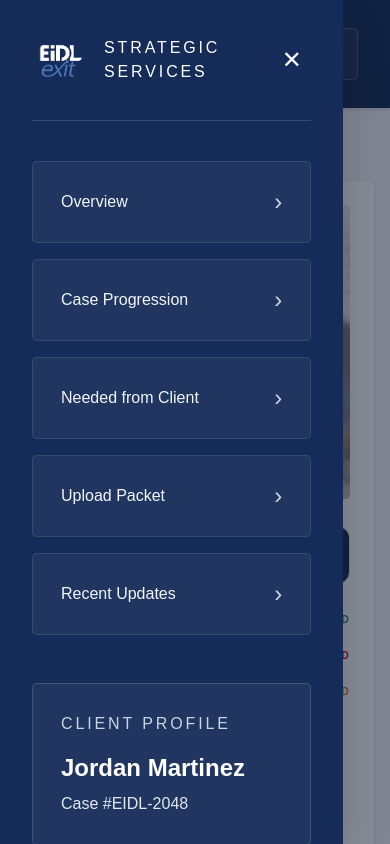
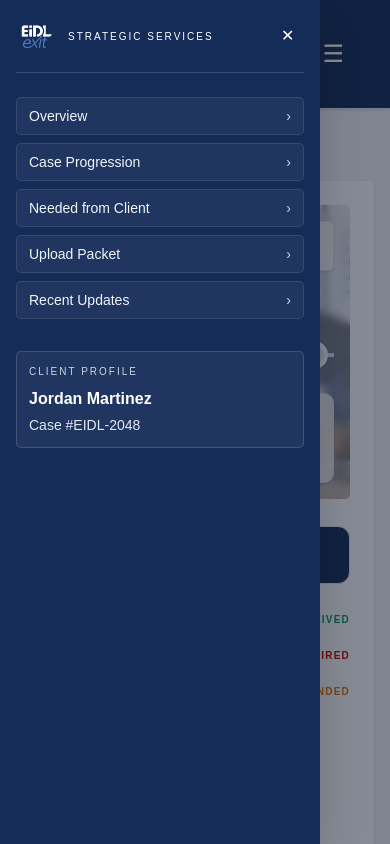
Before and after one commit to AzmayenMurshid/strategic-services, a Next.js app: page /dashboard in a window 390 px wide. Both pictures are taken after a click on the button "Open mobile navigation". Shown: the top 844 px of the page. Built offline with nearby package versions, Linux system fonts and the light colour scheme.

Commit message:
mobile sidebar dimension changes

```diff
--- a/components/dashboard/header/DashboardHeader.tsx
+++ b/components/dashboard/header/DashboardHeader.tsx
@@ -71,7 +71,7 @@ export function DashboardHeader({
             type="button"
             aria-label="Open mobile navigation"
             onClick={() => setIsMobileNavOpen(true)}
-            className="flex h-[3.25rem] w-[3.25rem] items-center justify-center rounded-[5px] border border-white/20 bg-white/5 text-2xl text-white transition hover:bg-white/10"
+            className="flex h-[3.25rem] w-[3.25rem] items-center justify-center text-2xl text-white transition hover:bg-slate-900"
           >
             ☰
           </button>
--- a/components/dashboard/header/MobileNav.tsx
+++ b/components/dashboard/header/MobileNav.tsx
@@ -7,13 +7,13 @@ export function MobileNav({ setIsMobileNavOpen }: MobileNavProps) {
     <div className="fixed inset-0 z-50 lg:hidden" onClick={() => setIsMobileNavOpen(false)}>
       <div className="fixed inset-0 bg-slate-900/50" />
       <aside
-        className="fixed left-0 top-0 z-10 h-full w-[88vw] max-w-sm bg-[#152c58] p-8 text-white shadow-2xl"
+        className="fixed left-0 top-0 z-10 h-full w-[82vw] max-w-xs bg-[#152c58] p-4 text-white shadow-2xl"
         onClick={(event) => event.stopPropagation()}
       >
-        <div className="flex items-center justify-between border-b border-white/15 pb-8">
-          <div className="flex items-center gap-4">
-            <img src="EIDLexit/logo.png" alt="EIDLexit logo" className="h-14 w-auto object-contain" />
-            <p className="text-base font-medium uppercase tracking-[0.18em] text-white">
+        <div className="flex items-center justify-between border-b border-white/15 pb-4">
+          <div className="flex items-center gap-3">
+            <img src="EIDLexit/logo.png" alt="EIDLexit logo" className="h-10 w-auto object-contain" />
+            <p className="text-[10px] font-medium uppercase tracking-[0.2em] text-white">
               Strategic Services
             </p>
           </div>
@@ -21,13 +21,13 @@ export function MobileNav({ setIsMobileNavOpen }: MobileNavProps) {
             type="button"
             aria-label="Close mobile navigation"
             onClick={() => setIsMobileNavOpen(false)}
-            className="flex h-12 w-12 items-center justify-center text-2xl text-white"
+            className="flex h-8 w-8 items-center justify-center text-white"
           >
             ✕
           </button>
         </div>
 
-        <nav className="mt-10 space-y-4">
+        <nav className="mt-6 space-y-2">
           {[
             "Overview",
             "Case Progression",
@@ -39,20 +39,20 @@ export function MobileNav({ setIsMobileNavOpen }: MobileNavProps) {
               key={item}
               type="button"
               onClick={() => setIsMobileNavOpen(false)}
-              className="flex w-full items-center justify-between rounded-[5px] border border-white/10 bg-white/5 px-7 py-6 text-left text-base font-medium text-slate-100 transition hover:bg-white/10"
+              className="flex w-full items-center justify-between rounded-[5px] border border-white/10 bg-white/5 px-3 py-2 text-left text-sm font-medium text-slate-100 transition hover:bg-white/10"
             >
               <span>{item}</span>
-              <span className="text-2xl text-slate-300">›</span>
+              <span className="text-slate-300">›</span>
             </button>
           ))}
         </nav>
 
-        <div className="mt-12 rounded-[5px] border border-white/15 bg-white/5 p-7">
-          <p className="text-base font-medium uppercase tracking-[0.18em] text-slate-300">
+        <div className="mt-8 rounded-[5px] border border-white/15 bg-white/5 p-3">
+          <p className="text-[10px] font-medium uppercase tracking-[0.2em] text-slate-300">
             Client Profile
           </p>
-          <p className="mt-4 text-2xl font-semibold text-white">Jordan Martinez</p>
-          <p className="mt-2 text-base text-slate-200">Case #EIDL-2048</p>
+          <p className="mt-2 text-base font-semibold text-white">Jordan Martinez</p>
+          <p className="mt-1 text-sm text-slate-200">Case #EIDL-2048</p>
         </div>
       </aside>
     </div>
```
